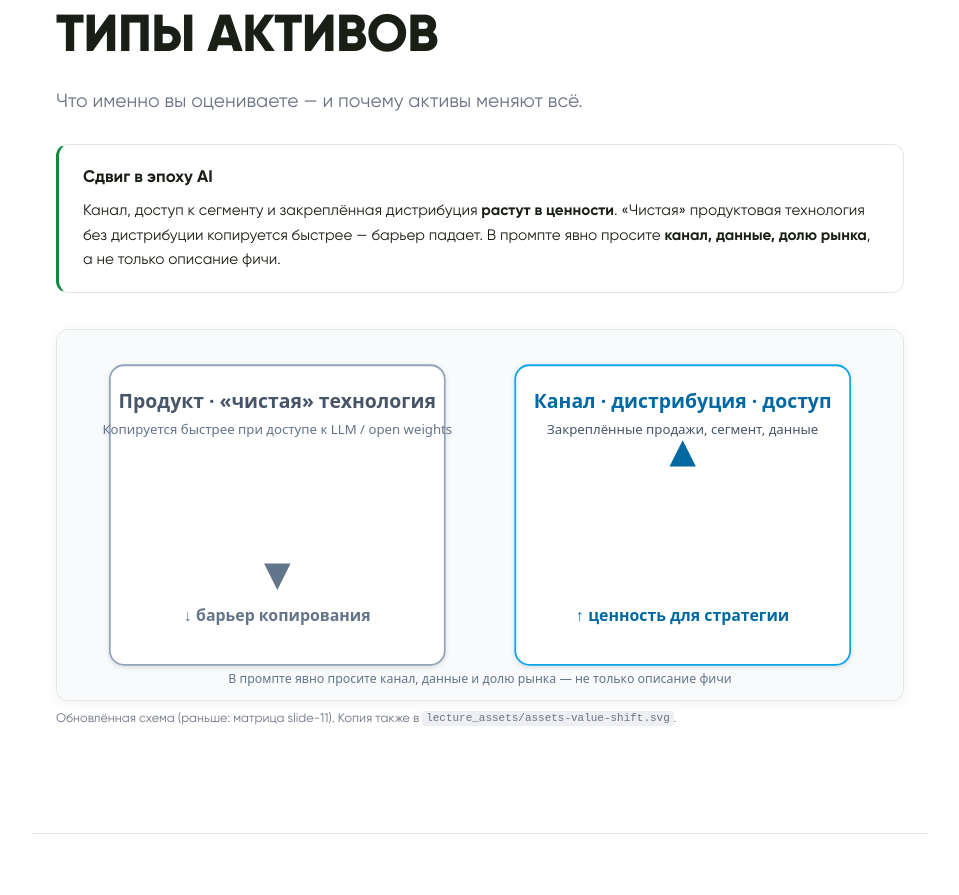
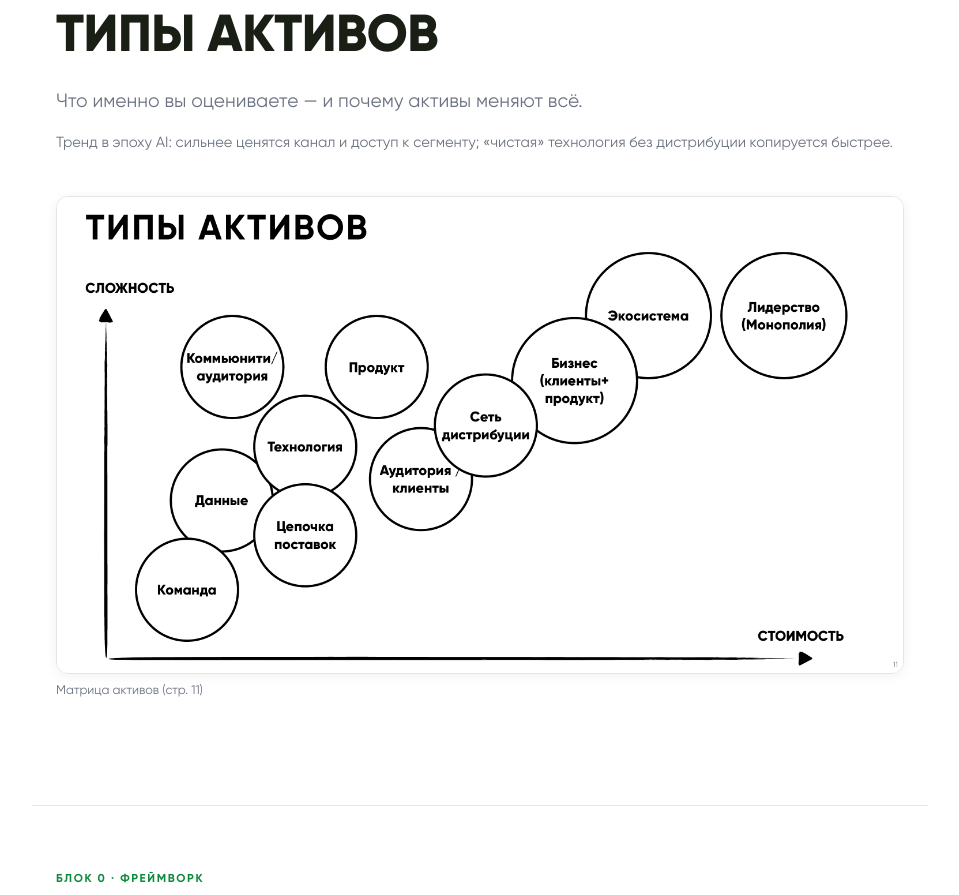
Before and after one commit to max-kalyuzhnyi/public-speaking, a plain HTML site: page talks/sber-market-ai-2026/index.html in a window 1280 px wide. Shown: the part 5721-6616 px from the top of the page, without its empty margins (160-1119 px from the left). Drawn offline with Linux system fonts and the light colour scheme.

Commit message:
revert(assets): restore slide-11 matrix; one-line AI trend; remove custom SVG
- Replace inline SVG / assets-value-shift with lecture_assets/slide-11.png
- Single muted line under lead about channel vs tech commoditization
- Sync content.md and lecture_assets README; delete unused SVG

Made-with: Cursor

```diff
--- a/talks/sber-market-ai-2026/index.html
+++ b/talks/sber-market-ai-2026/index.html
@@ -293,18 +293,6 @@
       border: 1px solid var(--brand-border);
       display: block;
       box-shadow: 0 2px 12px rgba(0,0,0,0.06);
-    }
-
-    /* Inline SVG (same look as raster slides; no external fetch — works with any base URL) */
-    .inline-svg-asset svg {
-      width: 100%;
-      max-width: 56rem;
-      height: auto;
-      border-radius: 12px;
-      border: 1px solid var(--brand-border);
-      display: block;
-      box-shadow: 0 2px 12px rgba(0,0,0,0.06);
-      background: #f8fafc;
     }
 
     .slide-figure figcaption {
@@ -818,11 +806,6 @@
         width: auto !important;
         max-width: 100% !important;
         object-fit: contain;
-      }
-
-      .inline-svg-asset svg {
-        max-height: 2.4in !important;
-        width: 100% !important;
       }
 
       /* Speaker bio: keep photo from blowing the slide */
@@ -1070,46 +1053,10 @@
     <span class="eyebrow">Блок 0 · Фреймворк</span>
     <h1>Типы активов</h1>
     <p class="lead">Что именно вы оцениваете — и почему активы меняют всё.</p>
-    <div class="card card-accent">
-      <strong>Сдвиг в эпоху AI</strong>
-      <p style="margin:0.45rem 0 0;font-size:0.95rem;">Канал, доступ к сегменту и закреплённая дистрибуция <strong>растут в ценности</strong>. «Чистая» продуктовая технология без дистрибуции копируется быстрее — барьер падает. В промпте явно просите <strong>канал, данные, долю рынка</strong>, а не только описание фичи.</p>
-    </div>
+    <p style="margin:0 0 1rem;font-size:0.92rem;color:var(--brand-muted);">Тренд в эпоху AI: сильнее ценятся канал и доступ к сегменту; «чистая» технология без дистрибуции копируется быстрее.</p>
     <figure class="slide-figure">
-      <!-- Inline SVG: external .svg was corrupted once and breaks if HTML is opened with wrong base path -->
-      <div class="inline-svg-asset" role="img" aria-label="Сдвиг ценности: канал вверх, технология вниз по барьеру копирования">
-        <svg xmlns="http://www.w3.org/2000/svg" viewBox="0 0 960 420" width="960" height="420">
-          <defs>
-            <linearGradient id="avs-up" x1="0" y1="1" x2="0" y2="0">
-              <stop offset="0%" stop-color="#0ea5e9"/><stop offset="100%" stop-color="#0369a1"/>
-            </linearGradient>
-            <linearGradient id="avs-down" x1="0" y1="0" x2="0" y2="1">
-              <stop offset="0%" stop-color="#64748b"/><stop offset="100%" stop-color="#94a3b8"/>
-            </linearGradient>
-            <filter id="avs-shadow" x="-20%" y="-20%" width="140%" height="140%">
-              <feDropShadow dx="0" dy="2" stdDeviation="3" flood-opacity="0.12"/>
-            </filter>
-          </defs>
-          <rect width="960" height="420" fill="#f8fafc"/>
-          <g filter="url(#avs-shadow)">
-            <rect x="520" y="40" width="380" height="340" rx="16" fill="#fff" stroke="#0ea5e9" stroke-width="2"/>
-            <text x="710" y="88" text-anchor="middle" font-family="system-ui,Segoe UI,sans-serif" font-size="22" font-weight="700" fill="#0369a1">Канал · дистрибуция · доступ</text>
-            <text x="710" y="118" text-anchor="middle" font-family="system-ui,Segoe UI,sans-serif" font-size="15" fill="#475569">Закреплённые продажи, сегмент, данные</text>
-            <path d="M 710 280 L 710 140" stroke="url(#avs-up)" stroke-width="14" stroke-linecap="round"/>
-            <polygon points="710,125 695,155 725,155" fill="#0369a1"/>
-            <text x="710" y="330" text-anchor="middle" font-family="system-ui,Segoe UI,sans-serif" font-size="18" font-weight="600" fill="#0369a1">↑ ценность для стратегии</text>
-          </g>
-          <g filter="url(#avs-shadow)">
-            <rect x="60" y="40" width="380" height="340" rx="16" fill="#fff" stroke="#94a3b8" stroke-width="2"/>
-            <text x="250" y="88" text-anchor="middle" font-family="system-ui,Segoe UI,sans-serif" font-size="22" font-weight="700" fill="#475569">Продукт · «чистая» технология</text>
-            <text x="250" y="118" text-anchor="middle" font-family="system-ui,Segoe UI,sans-serif" font-size="15" fill="#64748b">Копируется быстрее при доступе к LLM / open weights</text>
-            <path d="M 250 140 L 250 280" stroke="url(#avs-down)" stroke-width="14" stroke-linecap="round"/>
-            <polygon points="250,295 235,265 265,265" fill="#64748b"/>
-            <text x="250" y="330" text-anchor="middle" font-family="system-ui,Segoe UI,sans-serif" font-size="18" font-weight="600" fill="#64748b">↓ барьер копирования</text>
-          </g>
-          <text x="480" y="400" text-anchor="middle" font-family="system-ui,Segoe UI,sans-serif" font-size="14" fill="#64748b">В промпте явно просите канал, данные и долю рынка — не только описание фичи</text>
-        </svg>
-      </div>
-      <figcaption>Обновлённая схема (раньше: матрица slide-11). Копия также в <code>lecture_assets/assets-value-shift.svg</code>.</figcaption>
+      <img src="lecture_assets/slide-11.png" alt="Типы активов — ось сложность × стоимость" width="1920" height="1080" loading="lazy" decoding="async" />
+      <figcaption>Матрица активов (стр. 11)</figcaption>
     </figure>
   </section>
 
```
Also changed, not shown: talks/sber-market-ai-2026/lecture_assets/assets-value-shift.svg (deleted), 4 other files.
